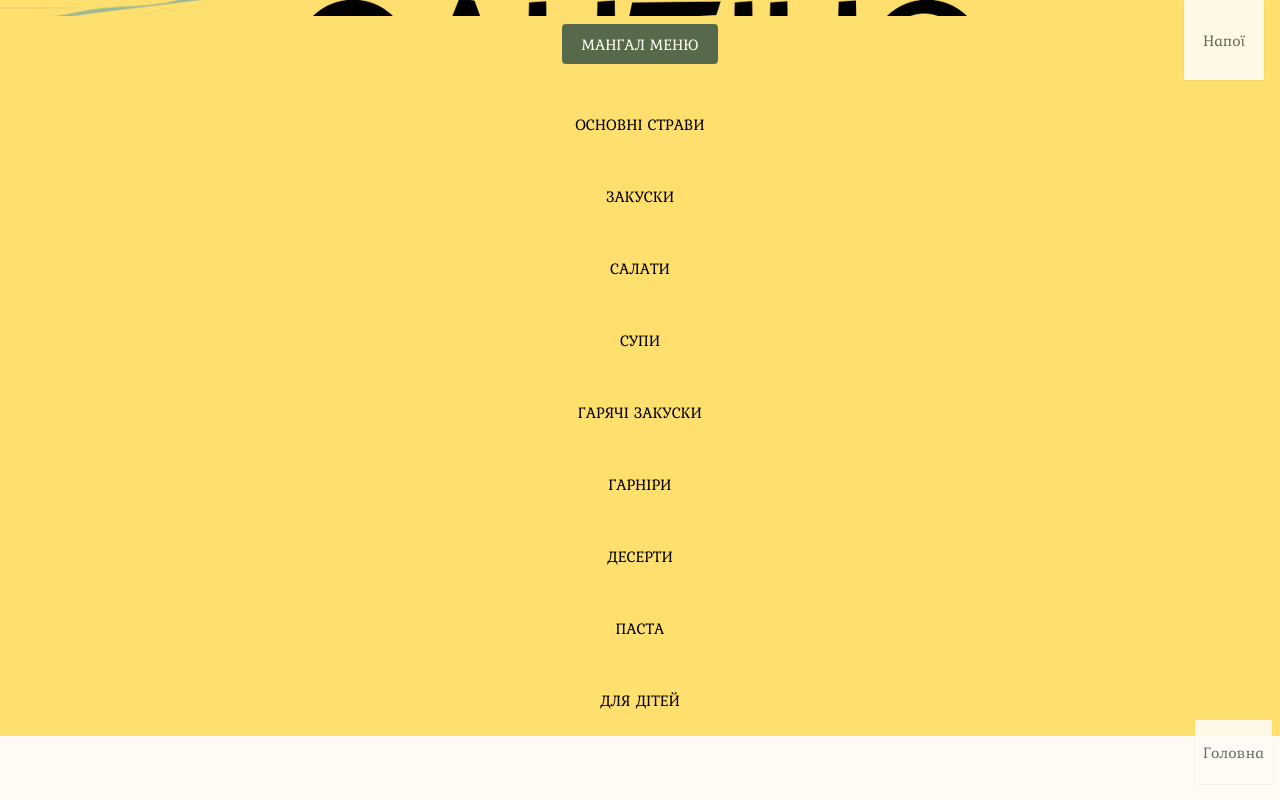
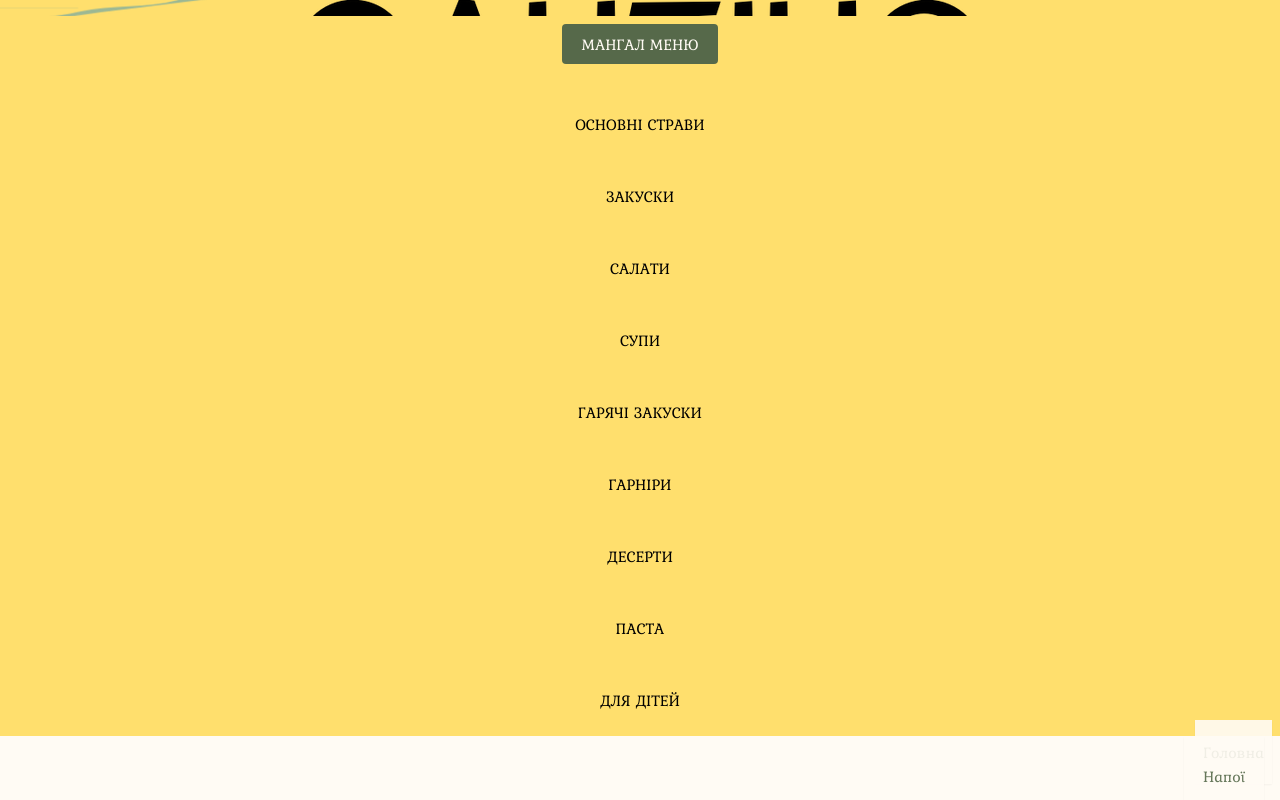
Before and after one commit to romantrynko/santino, a Next.js app: page /kitchen in a window 1280 px wide. Built offline with nearby package versions, Linux system fonts and the light colour scheme; what @tailwindcss/postcss7-compat, tailwindcss-no-scrollbar would draw is missing.

Commit message:
refactored route buttons

```diff
--- a/src/app/bar/[section]/page.tsx
+++ b/src/app/bar/[section]/page.tsx
@@ -52,24 +52,6 @@ const BarMenuPage = () => {
 
   return (
     <div className="flex font-kurale h-auto">
-      {/* {buttonProps && (
-        <RouteButton
-          text={buttonProps.text}
-          route={buttonProps.route}
-          containerClassName={cn("bottom-4 w-auto right-[180px]", {
-            'right-[180px] px-8': isPortrait,
-            'right-[120px] px-2': isMobileInPortrait
-          })}
-        />
-      )} */}
-      <RouteButton
-        text={'Головна'}
-        route={'/'}
-        containerClassName={cn('bottom-[100px] left-2 w-[100px]', {
-          'w-20': isMobileInPortrait
-        })}
-      />
-
       <MenuSectionPageContent
         opacity={show ? 'opacity-100' : 'opacity-0'}
         data={data}
--- a/src/app/bar/page.tsx
+++ b/src/app/bar/page.tsx
@@ -3,11 +3,10 @@
 import { useScreenSize } from '@/utils/hooks/useScreenSize';
 import { cn } from '@/utils/utils';
 import React from 'react';
-import RouteButton from '@/components/RouteButton/RouteButton';
-import {  NavigationBar, PageHeader } from '@/components';
+import { NavigationBar, PageHeader } from '@/components';
 
 const BarPageContent = () => {
-  const { isMobile, isPortrait } = useScreenSize();
+  const { isMobile } = useScreenSize();
 
   return (
     <div className="flex bg-beige h-[80vh]">
@@ -15,18 +14,6 @@ const BarPageContent = () => {
         className={cn('flex flex-col w-full h-full font-kurale', {
           'w-full': isMobile
         })}>
-        <RouteButton
-          text={'Головна'}
-          route={'/'}
-        />
-        <RouteButton
-          text={'Страви'}
-          route={'/kitchen'}
-          containerClassName={cn('bottom-[130px] h-20 right-4 px-4', {
-            'bottom-[130px] h-20 right-2 px-4': isPortrait,
-            'bottom-[100px] w-14 h-14 right-2': isMobile
-          })}
-        />
         <PageHeader
           title="Напої"
           containerClassName="flex max-h-[120px] bg-light-green "
--- a/src/app/kitchen/[section]/page.tsx
+++ b/src/app/kitchen/[section]/page.tsx
@@ -57,20 +57,11 @@ const KitchenMenuPage = () => {
 
   return (
     <div className="font-kurale bg-beige h-min-[100vh]">
-      <RouteButton
-        text={'Головна'}
-        route={'/'}
-        containerClassName={cn('bottom-[100px] left-2 w-[100px]', {
-          'w-20': isMobile
-        })}
-      />
-
       <MenuSectionPageContent
         opacity={show ? 'opacity-100' : 'opacity-0'}
         data={data}
         title={title}
       />
-
       <ButtonTint />
     </div>
   );
--- a/src/app/kitchen/page.tsx
+++ b/src/app/kitchen/page.tsx
@@ -14,48 +14,35 @@ const KitchenPageContent = () => {
         className={cn('flex flex-col w-full h-full font-kurale ', {
           'w-full': isMobileInPortrait
         })}>
-        <RouteButton
-          text={'Головна'}
-          route={'/'}
-        />
-
-        <RouteButton
-          text={'Напої'}
-          route={'/bar'}
-          containerClassName={cn('bottom-[130px] w-20 h-20 right-4', {
-            'bottom-[130px] w-20 h-20 right-2': isPortrait,
-            'bottom-[100px] w-14 h-14 right-2': isMobileInPortrait
-          })}
-        />
-
         <PageHeader
           // title="Кухня"
-          containerClassName={cn("fixed bg-yellow-light",
-          {
+          containerClassName={cn('fixed bg-yellow-light', {
             'h-60': isPortrait,
             'h-40 ': isMobileInPortrait
           })}
-          innerContainerClassName={cn("bg-main-logo-2 bg-center bg-no-repeat p-2", {
+          innerContainerClassName={cn(
+            'bg-main-logo-2 bg-center bg-no-repeat p-2',
+            {
               'bg-contain': isPortrait,
               'bg-cover': isMobileInPortrait
-            })}
+            }
+          )}
           titleClassName="font-extralight tracking-widest"
           isSection
         />
 
         <NavigationBar
-          wrapperClassName={cn("text-[24px] flex flex-col w-full min-h-[calc(100vh-180px)] gap-4 mt-[180px] p-2",
+          wrapperClassName={cn(
+            'text-[24px] flex flex-col w-full min-h-[calc(100vh-180px)] gap-4 mt-[180px] p-2',
             {
               'min-h-[calc(100vh-220px)] mt-[220px]': isPortrait,
-            'mt-[180px]': isMobileInPortrait,
-          })}
-
-          buttonTextClassName={cn("text-14px",
-          {
-            'text-14px text-dark-green': isMobileInPortrait,
-            'text-24px text-dark-green': isPortrait,
+              'mt-[180px]': isMobileInPortrait
             }
           )}
+          buttonTextClassName={cn('text-14px', {
+            'text-14px text-dark-green': isMobileInPortrait,
+            'text-24px text-dark-green': isPortrait
+          })}
         />
       </div>
     </div>
--- a/src/app/layout.tsx
+++ b/src/app/layout.tsx
@@ -7,7 +7,7 @@ import { cn } from '@/utils/utils';
 import { ScreenSizeProvider, useScreenSize } from '@/utils/hooks/useScreenSize';
 import { useEffect, useState } from 'react';
 import { usePathname } from 'next/navigation';
-import { NavigationBar } from '@/components';
+import { NavigationBar, RouteButtonGroup } from '@/components';
 
 const inter = Inter({ subsets: ['latin'] });
 
@@ -21,8 +21,8 @@ export default function RootLayout({
   children: React.ReactNode;
 }>) {
   const pathname = usePathname();
+  const { isPortrait, isMobileInPortrait } = useScreenSize();
   const [showNavBar, setShowNavBar] = useState(false);
-  const { isPortrait, isMobile, isMobileInPortrait } = useScreenSize();
 
   useEffect(() => {
     setShowNavBar(
@@ -33,24 +33,30 @@ export default function RootLayout({
   return (
     <html lang="en">
       <body className={cn('h-[100%] bg-beige', inter.className)}>
-        <ScreenSizeProvider>{children}</ScreenSizeProvider>
+        <ScreenSizeProvider>
+          {children}
+          <RouteButtonGroup />
           {showNavBar && (
             <footer className="flex fixed bottom-4 left-0 w-full z-50 overflow-scroll scrollbar-none py-2 px-2 ">
               <NavigationBar
-              wrapperClassName={cn("flex items-center gap-4 w-full", {
+                wrapperClassName={cn('flex items-center gap-4 w-full', {
                   'w-full': isMobileInPortrait
                 })}
-              outerContainerClassName={cn("bg-beige text-dark-green flex items-center justify-center z-10 overflow-hidden active:bg-slate-500 active:duration-300 shadow-sm shadow-dark-green active:opacity-100 rounded-[20px] px-4 py-2 cursor-pointer transition"
+                outerContainerClassName={cn(
+                  'bg-beige text-dark-green flex items-center justify-center z-10 overflow-hidden active:bg-slate-500 active:duration-300 shadow-sm shadow-dark-green active:opacity-100 rounded-[20px] px-4 py-2 cursor-pointer transition'
                 )}
-
                 innerContainerClassName="flex items-center justify-center p-2"
-              buttonTextClassName={cn("text-[16px] whitespace-nowrap self-center text-dark-green font-kurale", {
+                buttonTextClassName={cn(
+                  'text-[16px] whitespace-nowrap self-center text-dark-green font-kurale',
+                  {
                     'text-[14px]': isMobileInPortrait,
                     'text-[24px]': isPortrait
-                })}
+                  }
+                )}
               />
             </footer>
           )}
+        </ScreenSizeProvider>
       </body>
     </html>
   );
--- a/src/app/pageContent/MenuSectionPageContent/MenuSectionPageContent.tsx
+++ b/src/app/pageContent/MenuSectionPageContent/MenuSectionPageContent.tsx
@@ -3,14 +3,13 @@ import React, { useCallback, useEffect, useRef, useState } from 'react';
 import { IMenuSectionPageContentProps } from './types';
 import { cn } from '@/utils/utils';
 import { useScreenSize } from '@/utils/hooks/useScreenSize';
-import { MenuItem, RouteButton, SectionPageHeader } from '@/components';
+import { MenuItem, RouteButton, RouteButtonGroup, SectionPageHeader } from '@/components';
 
 const MenuSectionPageContent = ({
   data,
   title,
   opacity
 }: IMenuSectionPageContentProps) => {
-  const router = useRouter();
   const containerRef = useRef<HTMLElement | null>(null);
   const listRef = useRef<HTMLElement | null>(null);
   const [scrollPosition, setScrollPosition] = useState(0);
@@ -45,18 +44,9 @@ const MenuSectionPageContent = ({
     }
   }, []);
 
-  const goBack = useCallback(() => {
-    router.back();
-  }, [router]);
-
   return (
     <div
       className={`flex relative items-center w-full flex-col gap-3 bg-red transition duration-300 ease-in mb-10 ${opacity}`}>
-      <RouteButton
-        containerClassName={cn('bottom-[100px]')}
-        text={'Назад'}
-        onClick={goBack}
-      />
 
       <SectionPageHeader
         title={title}
--- a/src/components/RouteButton/RouteButton.tsx
+++ b/src/components/RouteButton/RouteButton.tsx
@@ -24,7 +24,16 @@ const RouteButton = ({
 
   const handleButtonClick = useCallback(() => {
     setIsClicked(true);
-    setTimeout(() => (!onClick ? router.push(route || '') : onClick()), 200);
+    const timeout1 = setTimeout(
+      () => (!onClick ? router.push(route || '') : onClick()),
+      200
+    );
+    const timeout2 = setTimeout(() => setIsClicked(false), 200);
+
+    return () => {
+      clearTimeout(timeout1);
+      clearTimeout(timeout2);
+    };
   }, [onClick, route, router]);
 
   return (
@@ -35,6 +44,7 @@ const RouteButton = ({
         'fixed bottom-4 right-2 bg-beige text-dark-green flex items-center justify-center z-10 opacity-90 overflow-hidden active:bg-slate-500 active:duration-300 shadow-sm shadow-dark-green active:opacity-100 rounded-[20px] px-2 h-16 cursor-pointer transition',
         {
           'bg-light-green text-beige scale-95': isClicked,
+          'bg-beige text-dark-green scale-100': !isClicked,
           'w-20 h-14 rounded-[20px]': isMobileInPortrait
         },
         containerClassName
--- a/src/components/RouteButtonGroup/RouteButtonGroup.tsx
+++ b/src/components/RouteButtonGroup/RouteButtonGroup.tsx
@@ -1,9 +1,73 @@
-import React from 'react'
+import React, { useCallback } from 'react';
+import { RouteButton } from '@/components';
+import { useScreenSize } from '@/utils/hooks/useScreenSize';
+import { cn } from '@/utils/utils';
+import { usePathname, useRouter } from 'next/navigation';
 
 const RouteButtonGroup = () => {
+  const { isMobile, isMobileInPortrait, isPortrait } = useScreenSize();
+  const router = useRouter();
+  const pathname = usePathname();
+
+  const goBack = useCallback(() => {
+    router.back();
+  }, [router]);
+
   return (
-    <div>RouteButtonGroup</div>
-  )
-}
+    <div className='flex'>
+      {/* section page */}
+      {(pathname.startsWith('/kitchen/') || pathname.startsWith('/bar/')) && (
+        <div className='font-kurale'>
+          <RouteButton
+            text={'Головна'}
+            route={'/'}
+            containerClassName={cn('bottom-[100px] left-2 w-[100px]', {
+              'w-20': isMobile
+            })}
+          />
+          <RouteButton
+            containerClassName={cn('bottom-[100px]')}
+            text={'Назад'}
+            onClick={goBack}
+          />
+        </div>
+      )}
+      {/* kitchen */}
+      {pathname === '/kitchen' && (
+        <div className='flex flex-col w-full h-full font-kurale'>
+          <RouteButton
+            text={'Головна'}
+            route={'/'}
+          />
+          <RouteButton
+            text={'Напої'}
+            route={'/bar'}
+            containerClassName={cn('bottom-[130px] w-20 h-20 right-4', {
+              'bottom-[130px] w-20 h-20 right-2': isPortrait,
+              'bottom-[100px] w-14 h-14 right-2': isMobileInPortrait
+            })}
+          />
+        </div>
+      )}
+      {/* bar */}
+      {pathname === '/bar' && (
+        <div className='flex flex-col w-full h-full font-kurale'>
+          <RouteButton
+            text={'Головна'}
+            route={'/'}
+          />
+          <RouteButton
+            text={'Страви'}
+            route={'/kitchen'}
+            containerClassName={cn('bottom-[130px] h-20 right-4 px-4', {
+              'bottom-[130px] h-20 right-2 px-4': isPortrait,
+              'bottom-[100px] w-14 h-14 right-2': isMobile
+            })}
+          />
+        </div>
+      )}
+    </div>
+  );
+};
 
-export default RouteButtonGroup
+export default RouteButtonGroup;
```
Lines whose indentation alone changed are shown as unchanged.
